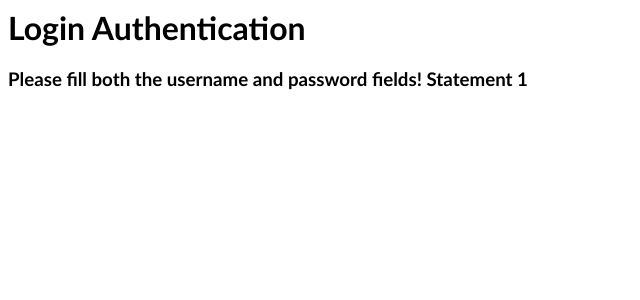
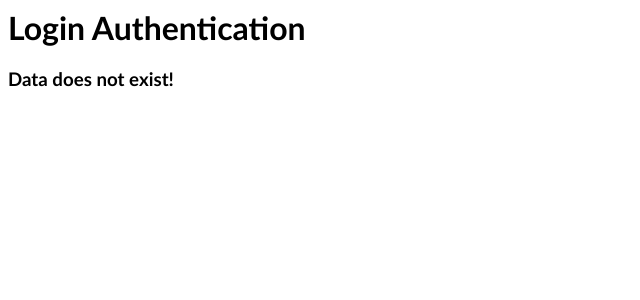
Before and after one commit to MuhamadNadim/IBM2104Project, a PHP site: page /authenticate.php in a window 1280 px wide. Shown: the top 300 px of the page, without its empty margins (0-640 px from the left). Run offline with PHP 8.4, Linux system fonts and the light colour scheme.

Commit message:
Retyped the error statements.

```diff
--- a/LoginSystem/authenticate.php
+++ b/LoginSystem/authenticate.php
@@ -27,7 +27,7 @@ if ( mysqli_connect_errno() ) {
 // Now we check if the data from the login form was submitted, isset() will check if the data exists.
 if ( !isset($_POST['email'], $_POST['password']) ) {
 	// Could not get the data that should have been sent.
-	exit('<h3>Please fill both the username and password fields! Statement 1 </h3>');
+	exit('<h3>Data does not exist! </h3>');
 }
 // Prepare our SQL, preparing the SQL statement will prevent SQL injection.
 if ($stmt = $con->prepare('SELECT id, password FROM accounts WHERE email = ?')) {
@@ -51,11 +51,11 @@ if ($stmt = $con->prepare('SELECT id, password FROM accounts WHERE email = ?'))
             header('Location: home.php');
         } else {
             // Incorrect password
-            echo '<h3>Incorrect username and/or password! Statement 2 </h3>';
+            echo '<h3>Incorrect password! Statement 2 </h3>';
         }
     } else {
         // Incorrect username
-        echo '<h3>Incorrect username and/or password! Statement 3 </h3>';
+        echo '<h3>Incorrect worker email address! Statement 3 </h3>';
     }
 	$stmt->close();
 }
```
